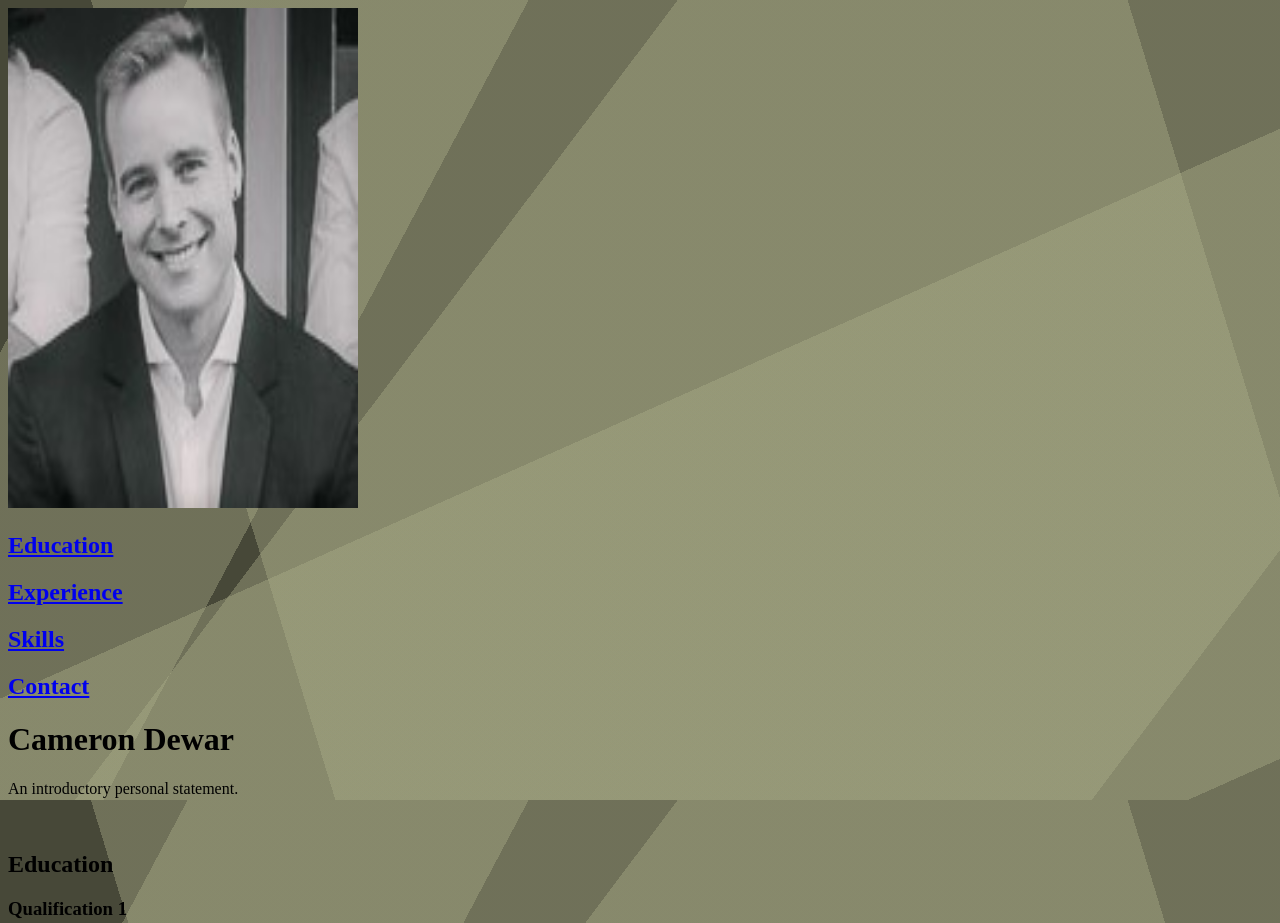
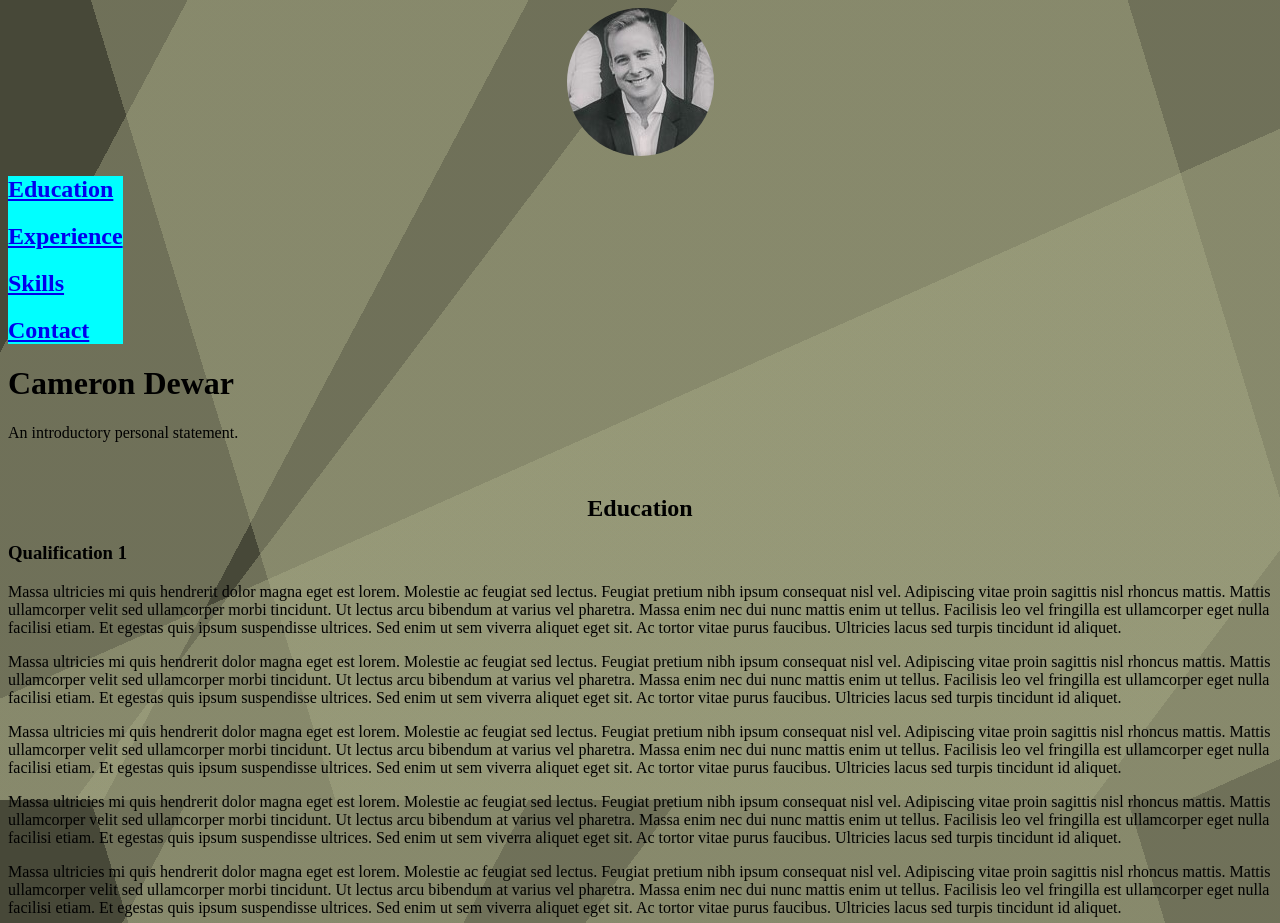
Before and after one commit to C-Dewar/resume, a plain HTML site: page Resume4.html in a window 1280 px wide. Shown: the top 923 px of the page. Drawn offline with Linux system fonts and the light colour scheme.

Commit message:
Centred & modified Headings. Edited some CSS

```diff
--- a/Resume4.html
+++ b/Resume4.html
@@ -2,31 +2,39 @@
     <html>
 
     <head>
-        <link  rel="stylesheet" type="text/css" href="Resume4.css">
+        <link  rel="stylesheet" type="text/css" href="./css/Resume4.css">
         <meta charset="UTF-8">
         <meta http-equiv="X-UA-Compatible" content="IE=edge">
         <meta name="viewport" content="width=device-width, initial-scale=1.0">
-        <title>Links and Images</title>
+        <title>Cameron Dewar Digital Resume </title>
         <link rel="icon" type="image/x-icon" href="/images/This is Fine.png">
 
-        <title>Cameron Dewar Digital Resume </title>
+
     </head>
-     <aside>
-      <img src="./images/Headshot.jpg" width="350px" height="500px">
+    <body>
+    <!-- Headshot image -->
+    <img class="Headshot-Image" src="./images/Headshot.jpg" >
+
+    <aside>
       <h2><a href="#education">Education</a></h2>
       <h2><a href="#experience">Experience</a></h2>
       <h2><a href="#skills">Skills</a></h2>
       <h2><a href="#contact">Contact</a></h2>
     </aside>
 
-        <header><h1>Cameron Dewar</h1>
-        <p>An introductory personal statement. </p> </header>
+        <header>
+        <h1>Cameron Dewar</h1>
+        <p>An introductory personal statement. </p>
+        </header>
         <br>
 
 
 
-        <article><h2 id="education">Education</h2>
+        <article>
+        <h2 id="education" class="Subheadings">Education</h2>
+
         <h3> Qualification 1</h3>
+
           <p>Massa ultricies mi quis hendrerit dolor magna eget est lorem. Molestie ac feugiat sed lectus. Feugiat pretium nibh ipsum consequat nisl vel. Adipiscing vitae proin sagittis nisl rhoncus mattis. Mattis ullamcorper velit sed ullamcorper morbi tincidunt. Ut lectus arcu bibendum at varius vel pharetra. Massa enim nec dui nunc mattis enim ut tellus. Facilisis leo vel fringilla est ullamcorper eget nulla facilisi etiam. Et egestas quis ipsum suspendisse ultrices. Sed enim ut sem viverra aliquet eget sit. Ac tortor vitae purus faucibus. Ultricies lacus sed turpis tincidunt id aliquet.</p>
           <p>Massa ultricies mi quis hendrerit dolor magna eget est lorem. Molestie ac feugiat sed lectus. Feugiat pretium nibh ipsum consequat nisl vel. Adipiscing vitae proin sagittis nisl rhoncus mattis. Mattis ullamcorper velit sed ullamcorper morbi tincidunt. Ut lectus arcu bibendum at varius vel pharetra. Massa enim nec dui nunc mattis enim ut tellus. Facilisis leo vel fringilla est ullamcorper eget nulla facilisi etiam. Et egestas quis ipsum suspendisse ultrices. Sed enim ut sem viverra aliquet eget sit. Ac tortor vitae purus faucibus. Ultricies lacus sed turpis tincidunt id aliquet.</p>
           <p>Massa ultricies mi quis hendrerit dolor magna eget est lorem. Molestie ac feugiat sed lectus. Feugiat pretium nibh ipsum consequat nisl vel. Adipiscing vitae proin sagittis nisl rhoncus mattis. Mattis ullamcorper velit sed ullamcorper morbi tincidunt. Ut lectus arcu bibendum at varius vel pharetra. Massa enim nec dui nunc mattis enim ut tellus. Facilisis leo vel fringilla est ullamcorper eget nulla facilisi etiam. Et egestas quis ipsum suspendisse ultrices. Sed enim ut sem viverra aliquet eget sit. Ac tortor vitae purus faucibus. Ultricies lacus sed turpis tincidunt id aliquet.</p>
@@ -34,15 +42,19 @@
           <p>Massa ultricies mi quis hendrerit dolor magna eget est lorem. Molestie ac feugiat sed lectus. Feugiat pretium nibh ipsum consequat nisl vel. Adipiscing vitae proin sagittis nisl rhoncus mattis. Mattis ullamcorper velit sed ullamcorper morbi tincidunt. Ut lectus arcu bibendum at varius vel pharetra. Massa enim nec dui nunc mattis enim ut tellus. Facilisis leo vel fringilla est ullamcorper eget nulla facilisi etiam. Et egestas quis ipsum suspendisse ultrices. Sed enim ut sem viverra aliquet eget sit. Ac tortor vitae purus faucibus. Ultricies lacus sed turpis tincidunt id aliquet.</p>
 
           <h3> Qualification 2</h3>
+
           <p>Massa ultricies mi quis hendrerit dolor magna eget est lorem. Molestie ac feugiat sed lectus. Feugiat pretium nibh ipsum consequat nisl vel. Adipiscing vitae proin sagittis nisl rhoncus mattis. Mattis ullamcorper velit sed ullamcorper morbi tincidunt. Ut lectus arcu bibendum at varius vel pharetra. Massa enim nec dui nunc mattis enim ut tellus. Facilisis leo vel fringilla est ullamcorper eget nulla facilisi etiam. Et egestas quis ipsum suspendisse ultrices. Sed enim ut sem viverra aliquet eget sit. Ac tortor vitae purus faucibus. Ultricies lacus sed turpis tincidunt id aliquet.</p>
-          <h2 id="experience">Experience</h2>
+          <h2 id="experience" class="Subheadings">Experience</h2>
+
             <h3>Job 1</h3>
+
             <p>Massa ultricies mi quis hendrerit dolor magna eget est lorem. Molestie ac feugiat sed lectus. Feugiat pretium nibh ipsum consequat nisl vel. Adipiscing vitae proin sagittis nisl rhoncus mattis. Mattis ullamcorper velit sed ullamcorper morbi tincidunt. Ut lectus arcu bibendum at varius vel pharetra. Massa enim nec dui nunc mattis enim ut tellus. Facilisis leo vel fringilla est ullamcorper eget nulla facilisi etiam. Et egestas quis ipsum suspendisse ultrices. Sed enim ut sem viverra aliquet eget sit. Ac tortor vitae purus faucibus. Ultricies lacus sed turpis tincidunt id aliquet.</p>
 
             <h3>Job 2</h3>
+
             <p>Massa ultricies mi quis hendrerit dolor magna eget est lorem. Molestie ac feugiat sed lectus. Feugiat pretium nibh ipsum consequat nisl vel. Adipiscing vitae proin sagittis nisl rhoncus mattis. Mattis ullamcorper velit sed ullamcorper morbi tincidunt. Ut lectus arcu bibendum at varius vel pharetra. Massa enim nec dui nunc mattis enim ut tellus. Facilisis leo vel fringilla est ullamcorper eget nulla facilisi etiam. Et egestas quis ipsum suspendisse ultrices. Sed enim ut sem viverra aliquet eget sit. Ac tortor vitae purus faucibus. Ultricies lacus sed turpis tincidunt id aliquet.</p>
 
-          <h2 id="skills">Skills</h2>
+          <h2 id="skills" class="Subheadings">Skills</h2>
           <p>
             <ul>
               <li>Skill 1</li>
@@ -51,7 +63,7 @@
               <li>Skill 4 </li>
             </ul>
         </p></article>
-        <footer><h2 id="contact">Contact</h2></footer>
+        <footer><h2 id="contact" class="Subheadings">Contact</h2></footer>
 
-
+    </body>
     </html>
--- a/Resume4.css
+++ b/css/Resume4.css
@@ -42,3 +42,19 @@ body {
   background-position: center; /*This ensures that the background is centred on the device so that the shadowlines and colours are simillar and relatable across different viewing devices*/
   background-size: cover; /*This ensures that the background covers the entire canvas of the screen regardless of discrepencies in sizes of the device upon which it will be viewed*/
 }
+
+aside {
+  background-color: aqua;
+  width: fit-content;
+}
+
+.Headshot-Image {
+  margin-left: auto;
+  margin-right: auto;
+  display: block;
+  border-radius: 50%;
+  /* Rounds the border of the image to present a circular image from a square/rectangular original */
+}
+.Subheadings {
+  text-align: center;
+}
```
